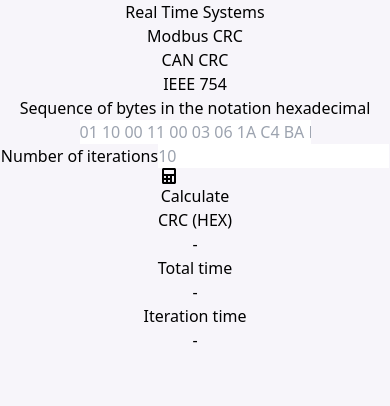
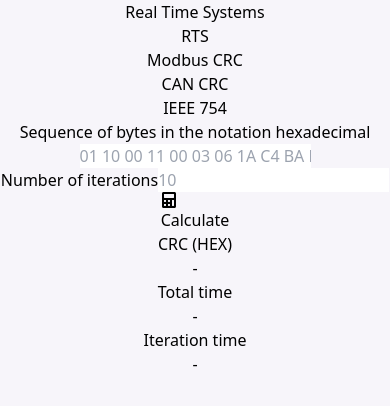
Before and after one commit to Fadi-N/real-time-systems, a React (Vite) app: page / in a window 390 px wide. Shown: the top 406 px of the page. Built offline with nearby package versions, Linux system fonts and the light colour scheme.

Commit message:
mobile view adjustment

```diff
--- a/src/App.css
+++ b/src/App.css
@@ -15,3 +15,9 @@ body{
 li:last-child{
   border: none!important;
 }
+
+@media screen and (min-width: 992px) {
+  .form-container{
+    min-height: calc(100vh - 88px);
+  }
+}
--- a/src/components/CanCrc.jsx
+++ b/src/components/CanCrc.jsx
@@ -75,7 +75,7 @@ const CanCrc = () => {
 
 
     return (
-        <div className="flex flex-col justify-center p-4" style={{minHeight: 'calc(100vh - 88px)'}}>
+        <div className="flex flex-col justify-center p-4 form-container">
             <InputField
                 label="Sequence of bytes in binary notation"
                 id="bytes_in_hex"
--- a/src/components/Ieee754.jsx
+++ b/src/components/Ieee754.jsx
@@ -64,7 +64,7 @@ const Ieee754 = () => {
     };
 
     return (
-        <div className="flex flex-col justify-center p-4" style={{minHeight: 'calc(100vh - 88px)'}}>
+        <div className="flex flex-col justify-center p-4 form-container">
             <InputField
                 label="Bin/HEX"
                 id="bytes_in_hex"
--- a/src/components/ModbusCrc.jsx
+++ b/src/components/ModbusCrc.jsx
@@ -81,7 +81,7 @@ const ModbusCrc = () => {
 
 
     return (
-        <div className="flex flex-col justify-center p-4" style={{minHeight: 'calc(100vh - 88px)'}}>
+        <div className="flex flex-col justify-center p-4 form-container">
             <InputField
                 label="Sequence of bytes in the notation hexadecimal"
                 id="bytes_in_hex"
--- a/src/components/Navbar.jsx
+++ b/src/components/Navbar.jsx
@@ -10,9 +10,12 @@ const Navbar = () => {
 
     return (
         <nav className="py-6 px-4 lg:py-4 lg:px-16 shadow">
-            <div className="flex justify-between items-center text-sm lg:text-base">
-                <div className="text-base font-mono font-semibold lg:text-lg">
+            <div className="flex justify-between items-center">
+                <div className="hidden font-mono font-semibold lg:text-lg lg:block">
                     Real Time Systems
+                </div>
+                <div className="font-mono font-semibold text-2xl lg:hidden">
+                    RTS
                 </div>
                 <ul className="flex justify-center space-x-2 lg:space-x-6 lg:p-4">
                     {navItems.map(({to, label}) => (
```
